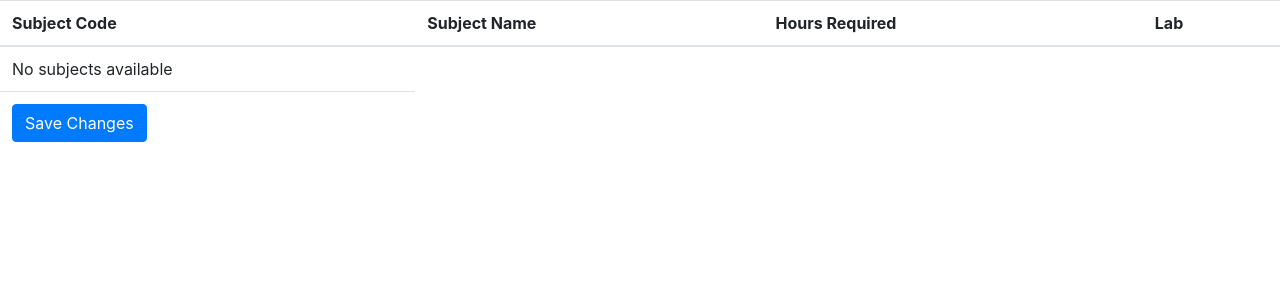
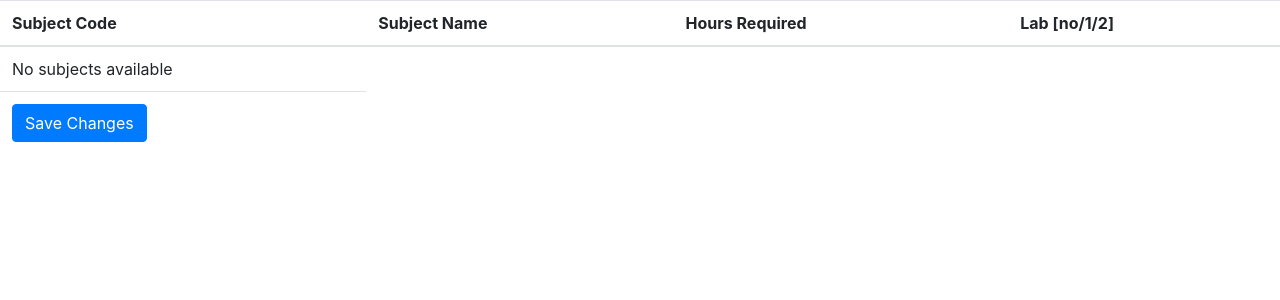
Before and after one commit to Chandirasegaran/putime, a PHP site: page /edit_course.php in a window 1280 px wide. Shown: the part 32-332 px from the top of the page. Run offline with PHP 8.4, Linux system fonts and the light colour scheme; data that the repository does not hold is empty.

```diff
--- a/edit_course.php
+++ b/edit_course.php
@@ -47,7 +47,7 @@ include 'db_connection_close.php';
                 <th>Subject Code</th>
                 <th>Subject Name</th>
                 <th>Hours Required</th>
-                <th>Lab</th>
+                <th>Lab [no/1/2]</th>
             </tr>
         </thead>
         <form id="subjectForm" action="update_subject.php" method="post">
```
